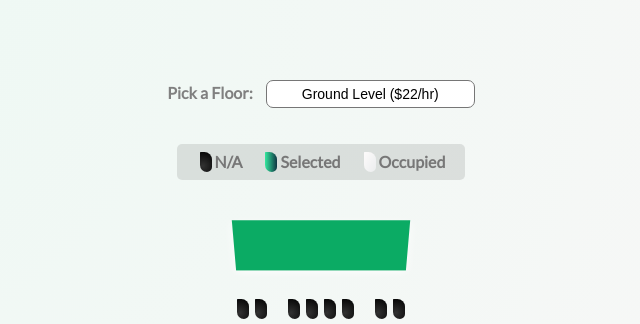
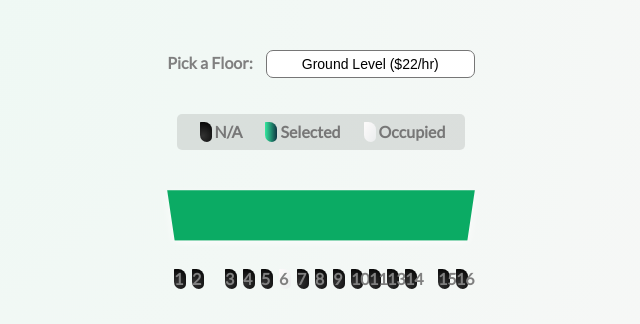
Before and after one commit to nabea1/Venue_Assignment, a plain HTML site: page Bays/index.html in a window 1280 px wide. Shown: the part 188-512 px from the top of the page, without its empty margins (319-959 px from the left). Drawn offline with Linux system fonts and the light colour scheme.

Commit message:
Update index.html

```diff
--- a/Bays/index.html
+++ b/Bays/index.html
@@ -37,20 +37,28 @@
     <div class="container">
       <div class="screen"></div>
       <div class="row">
-        <div class="bay"></div>
-        <div class="bay"></div>
-        <div class="bay"></div>
-        <div class="bay"></div>
-        <div class="bay"></div>
-        <div class="bay"></div>
-        <div class="bay"></div>
-        <div class="bay"></div>
+        <div class="bay">1</div>
+        <div class="bay">2</div>
+        <div class="bay">3</div>
+        <div class="bay">4</div>
+        <div class="bay">5</div>
+        <div class="bay occupied">6</div>
+        <div class="bay">7</div>
+        <div class="bay">8</div>
+        <div class="bay">9</div>
+        <div class="bay">10</div>
+        <div class="bay">11</div>
+        <div class="bay">13</div>
+        <div class="bay">14</div>
+        <div class="bay">15</div>
+        <div class="bay">16</div>
       </div>
     </div>
 
     <p class="text">
       You have selected <span id="count">0</span> bays for a price of $<span id="total">0</span>
     </p>
+     <img src = "https://seeklogo.com/images/G/golf-saudi-logo-3D3983F3E4-seeklogo.com.png" alt = "Logo" width="90" height="60" />
     <script src="script.js"></script>
   </body>
 </html>
```
